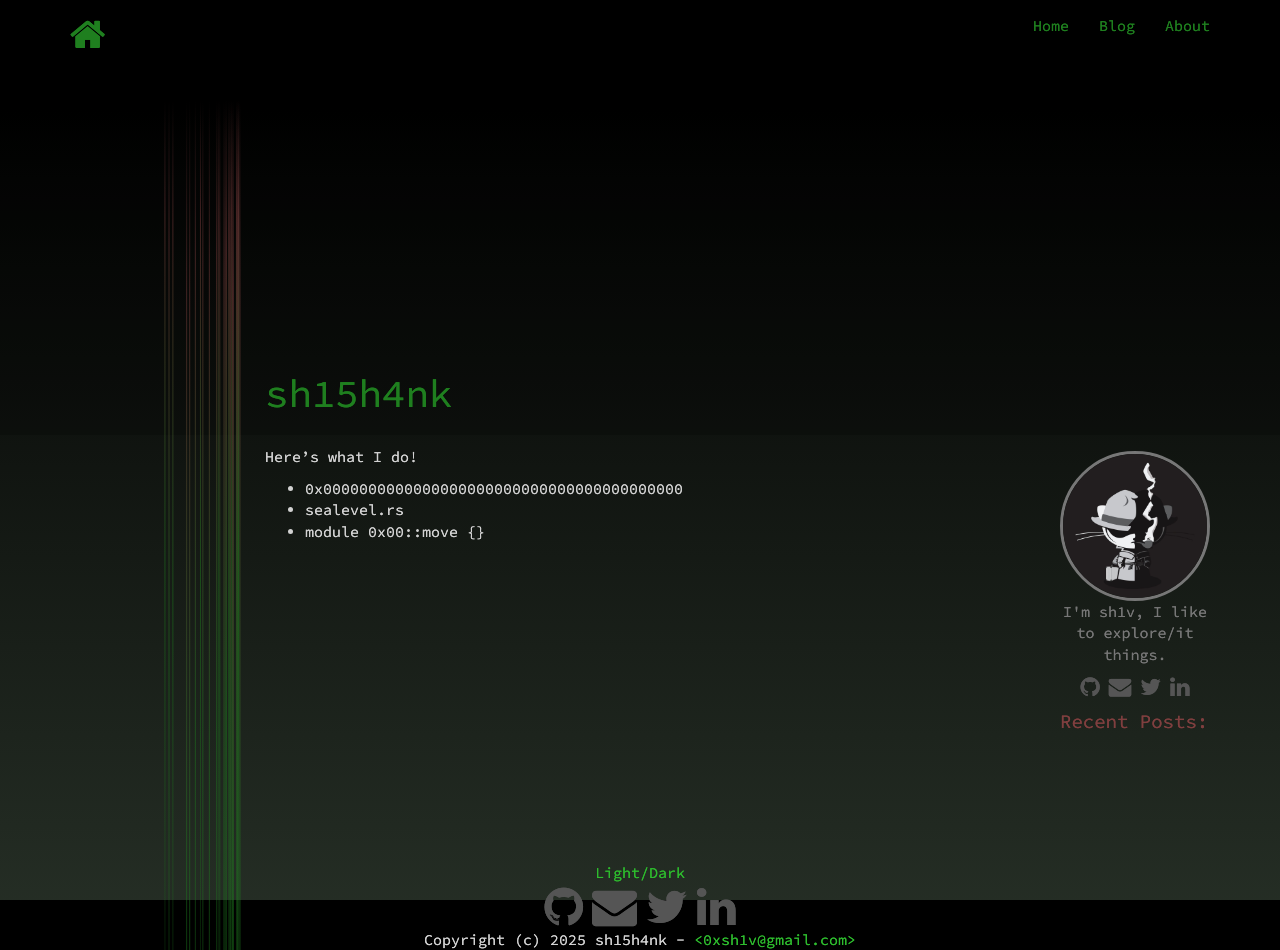
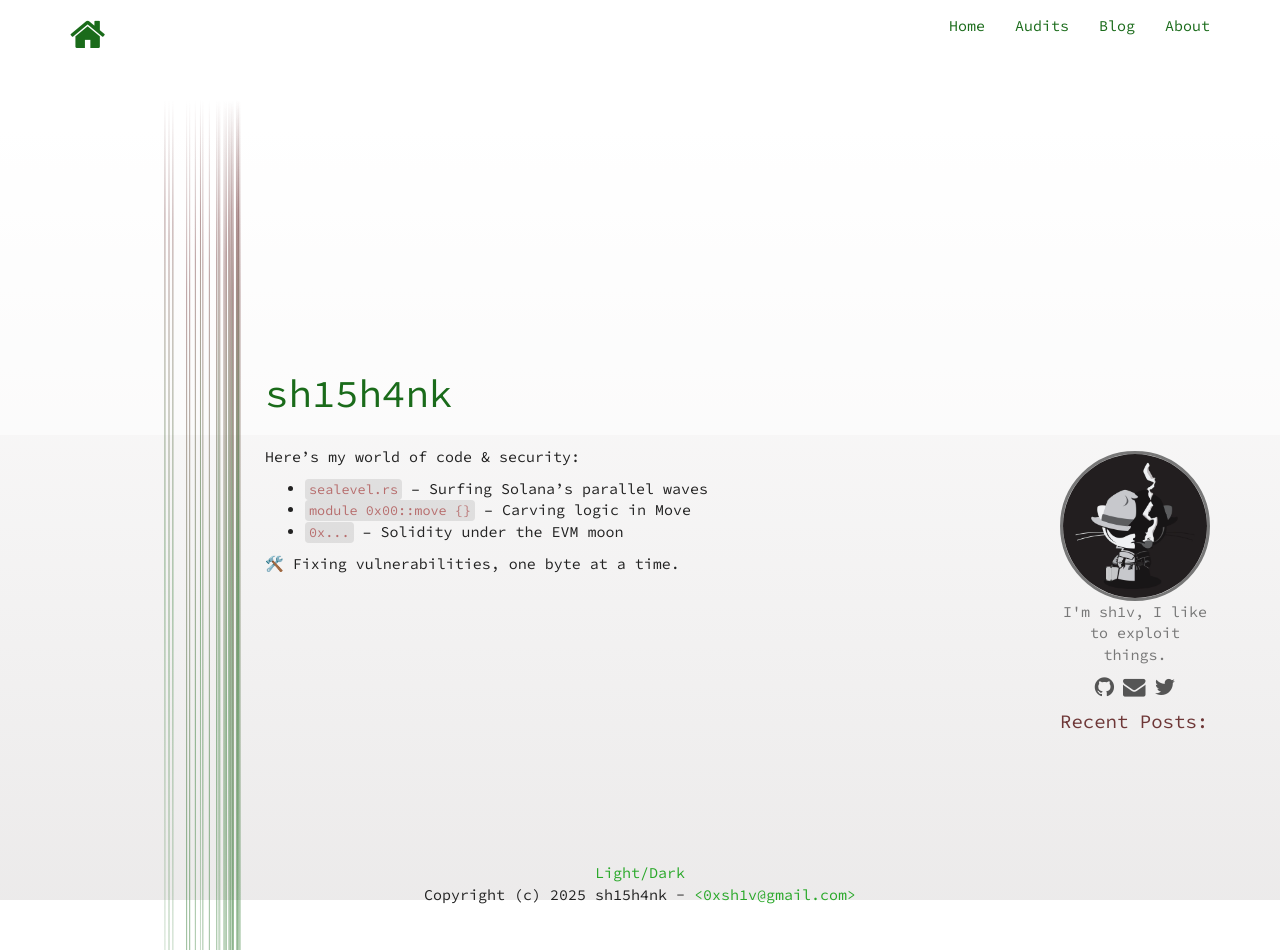
Before and after one commit to sh15h4nk/sh15h4nk.github.io, a Jekyll site: the page built from index.md, in a window 1280 px wide and 950 px high. Built offline with Jekyll 4.4.1, drawn with Linux system fonts in a browser that asks for light colours; nearby versions of some CDN libraries.

Commit message:
added audits page

```diff
--- a/_config.yml
+++ b/_config.yml
@@ -25,22 +25,20 @@ url: "" # the base hostname & protocol for your site, e.g. http://example.com
 # ------------------------------------------------------------------------------
 # Useful links
 github_username: "sh15h4nk"
-# facebook_username: "<facebook_username>"
 twitter_username: "sh15h4nk"
-linkedin_id: "sh15h4nk"
 
 # Theme
 # theme: jekyll-theme-potato-hacker                 # Uncomment this
 # remote_theme: luxedo/jekyll-theme-potato-hacker   # Or this
 theme_repository: "https://github.com/luxedo/jekyll-theme-potato-hacker"
-theme_base: "dark"       # Theme palette (light | dark)
+theme_base: "light"       # Theme palette (light | dark)
 theme_switch: on         # Show color switch (on | off)
 
 # Extra settings
 blog: on                 # Show blog tag and post list (on | off)
 avatar: on               # Show avatar (on | off)
 avatar_image: "assets/img/avatar.jpg"
-avatar_description: "I'm sh1v, I like to explore/it things."
+avatar_description: "I'm sh1v, I like to exploit things."
 highlighter_theme: gruvbox  # Theme of the syntax_highlighter [base16 |
                             # colorful | github | gruvbox | molokai |
                             # monokai | pastie | thankful_eyes | tulip ]
--- a/_includes/footer.html
+++ b/_includes/footer.html
@@ -9,11 +9,11 @@
       </div>
     </div>
     {% endif %}
-    <div class="row">
+    <!-- <div class="row">
       <div class="col-sm-8 col-sm-offset-2">
         {% include links.html %}
       </div>
-    </div>
+    </div> -->
     {% if site.email != null and site.author != null %}
     <div class="row">
       <div class="col-sm-8 col-sm-offset-2">
--- a/_includes/header.html
+++ b/_includes/header.html
@@ -17,6 +17,7 @@
             <ul class="nav navbar-nav navbar-right">
               <li><a href="{{ site.baseurl | append: '/' }}">Home</a></li>
               {% if site.blog == true %}
+                <li><a href="{{ '/audits' | prepend: site.baseurl }}">Audits</a></li>
                 <li><a href="{{ '/blog' | prepend: site.baseurl }}">Blog</a></li>
               {% endif %}
 
--- a/index.md
+++ b/index.md
@@ -4,7 +4,9 @@ title: sh15h4nk
 description: Home page
 ---
 
-Here's what I do!
-  - 0x0000000000000000000000000000000000000000
-  - sealevel.rs
-  - module 0x00::move {}
+Here's my world of code & security:
+  - `sealevel.rs` – Surfing Solana’s parallel waves
+  - `module 0x00::move {}` – Carving logic in Move
+  - `0x...` – Solidity under the EVM moon
+
+🛠️ Fixing vulnerabilities, one byte at a time.
```
Also changed, not shown: assets/img/icons/favicon.ico.
